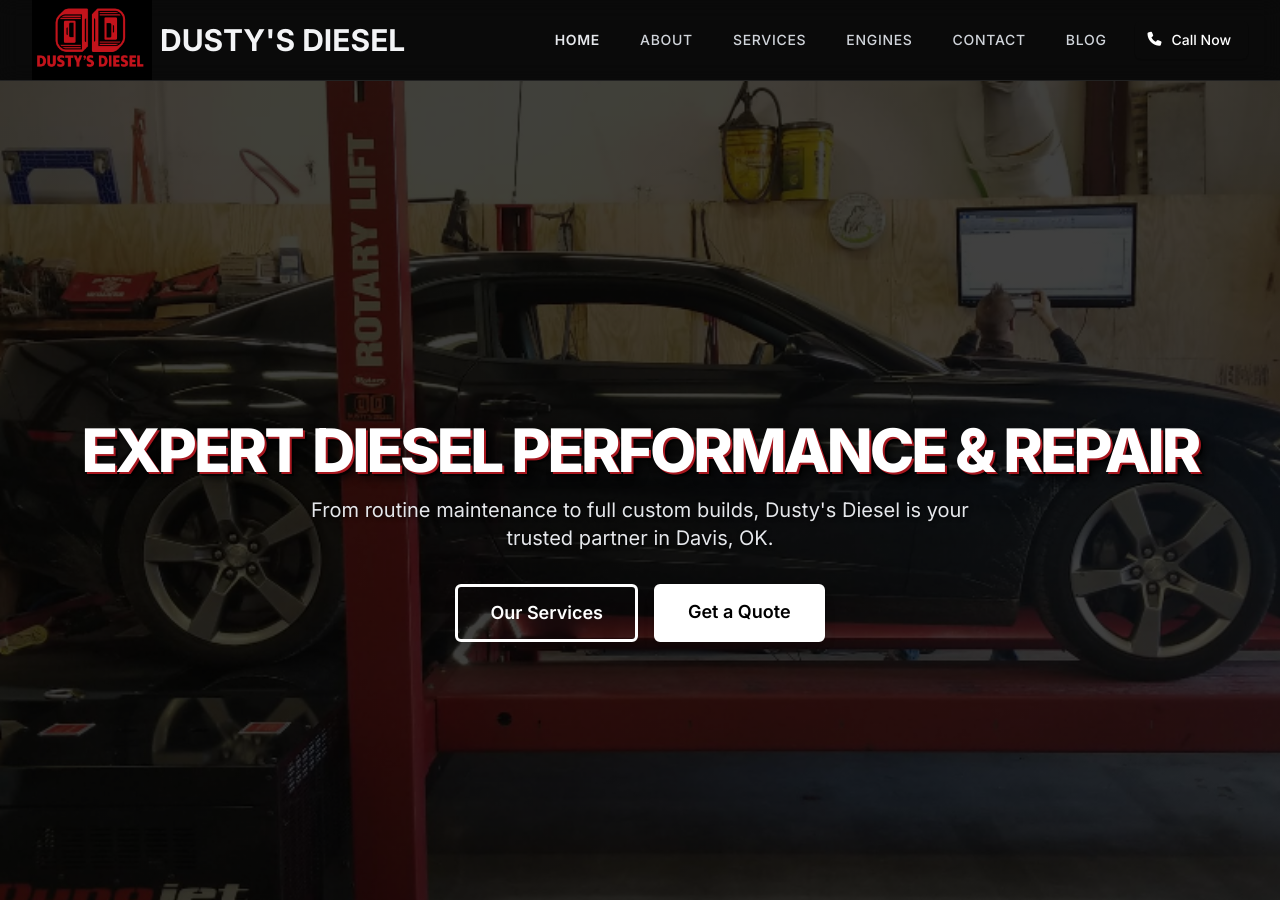
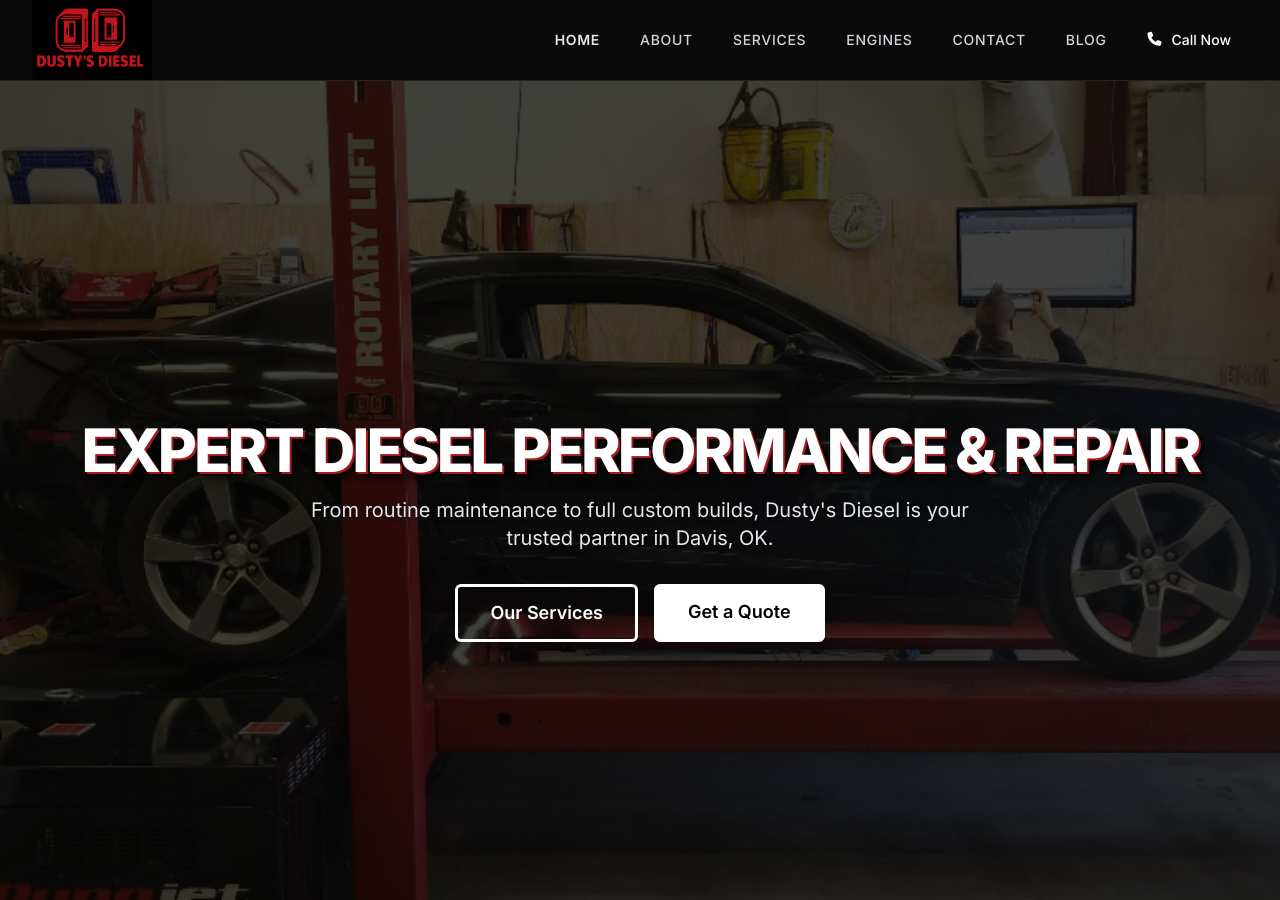
Before and after one commit to JamesBrownR/Dusty-s-Diesel, a Jekyll site: the page built from index.html, in a window 1280 px wide and 900 px high. Built offline with Jekyll 4.4.1, drawn with Linux system fonts in a browser that asks for light colours; nearby versions of some CDN libraries.

Commit message:
Update nav.html

```diff
--- a/_includes/nav.html
+++ b/_includes/nav.html
@@ -1,14 +1,12 @@
 
  <!-- Header & Navigation -->
-    <header id="header" class="glass-nav sticky top-0 z-50">
-        <nav class="container mx-auto max-w-7xl px-4 sm:px-6 lg:px-8">
-            <div class="flex items-center justify-between h-20">
+  <header id="header" class="glass-nav sticky top-0 z-50 transition-all duration-300 ease-in-out">
+    <nav class="container mx-auto max-w-7xl px-4 sm:px-6 lg:px-8">
+        <div id="nav-container" class="flex items-center justify-between h-20 transition-all duration-300 ease-in-out">
                 <!-- Logo -->
 <a href="/" class="flex-shrink-0 flex items-center gap-2 focus-ring rounded-md">
     <img id="header-logo" class="h-12 w-auto transition-all duration-300 ease-in-out" src="Dusty-s-Diesel.png" alt="Dusty's Diesel Logo"
          onerror="this.onerror=null; this.src='https://placehold.co/200x100/0a0a0a/d11d27?text=Dusty%27s+Diesel';">
-    <!-- Text hidden on small screens, shown on md and up -->
-    <span id="header-text" class="text-xl font-bold text-gray-100 hidden sm:inline transition-all duration-300 ease-in-out">DUSTY'S DIESEL</span>
 </a>
 
                 <!-- Desktop Nav Links -->
```
